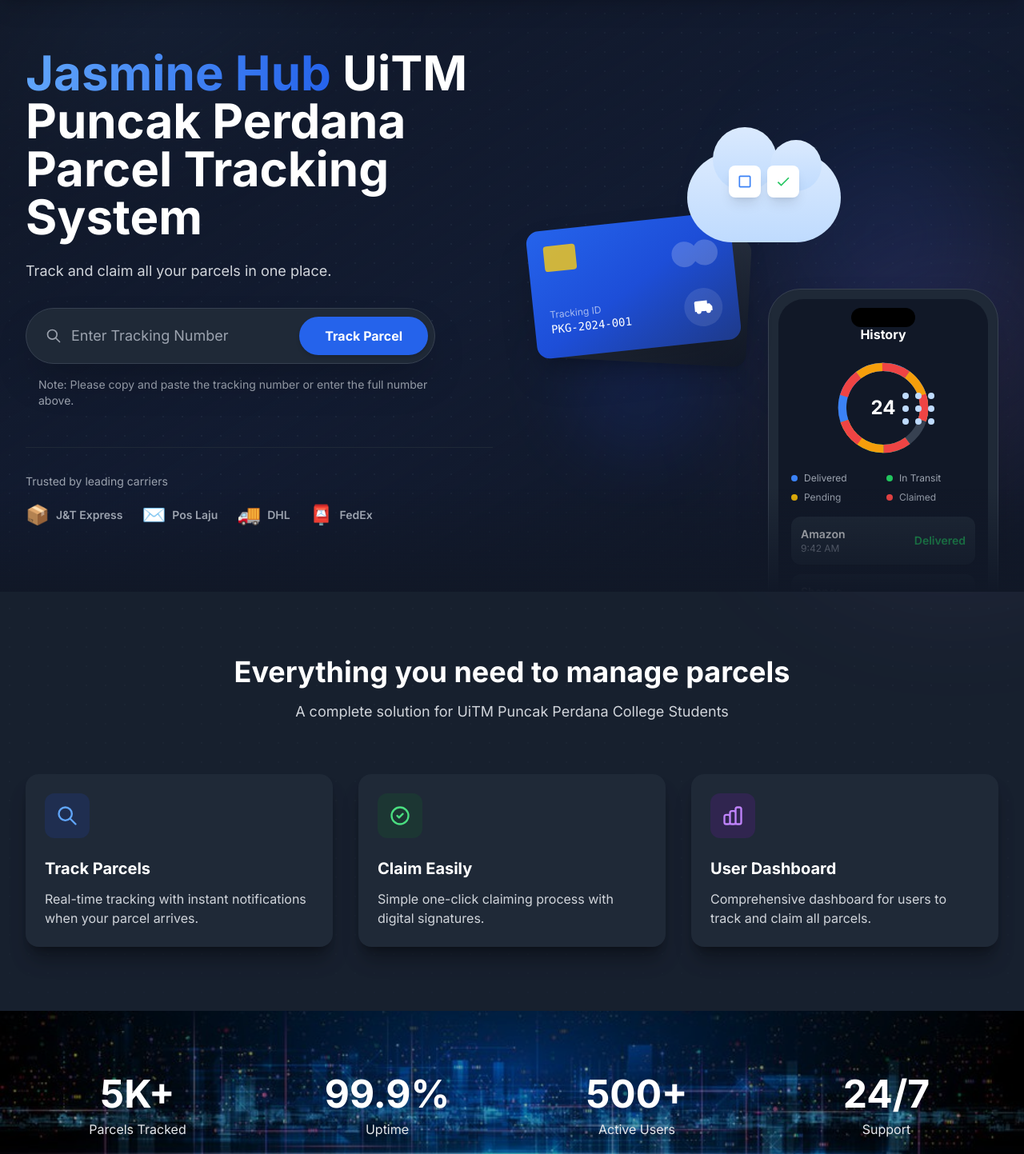
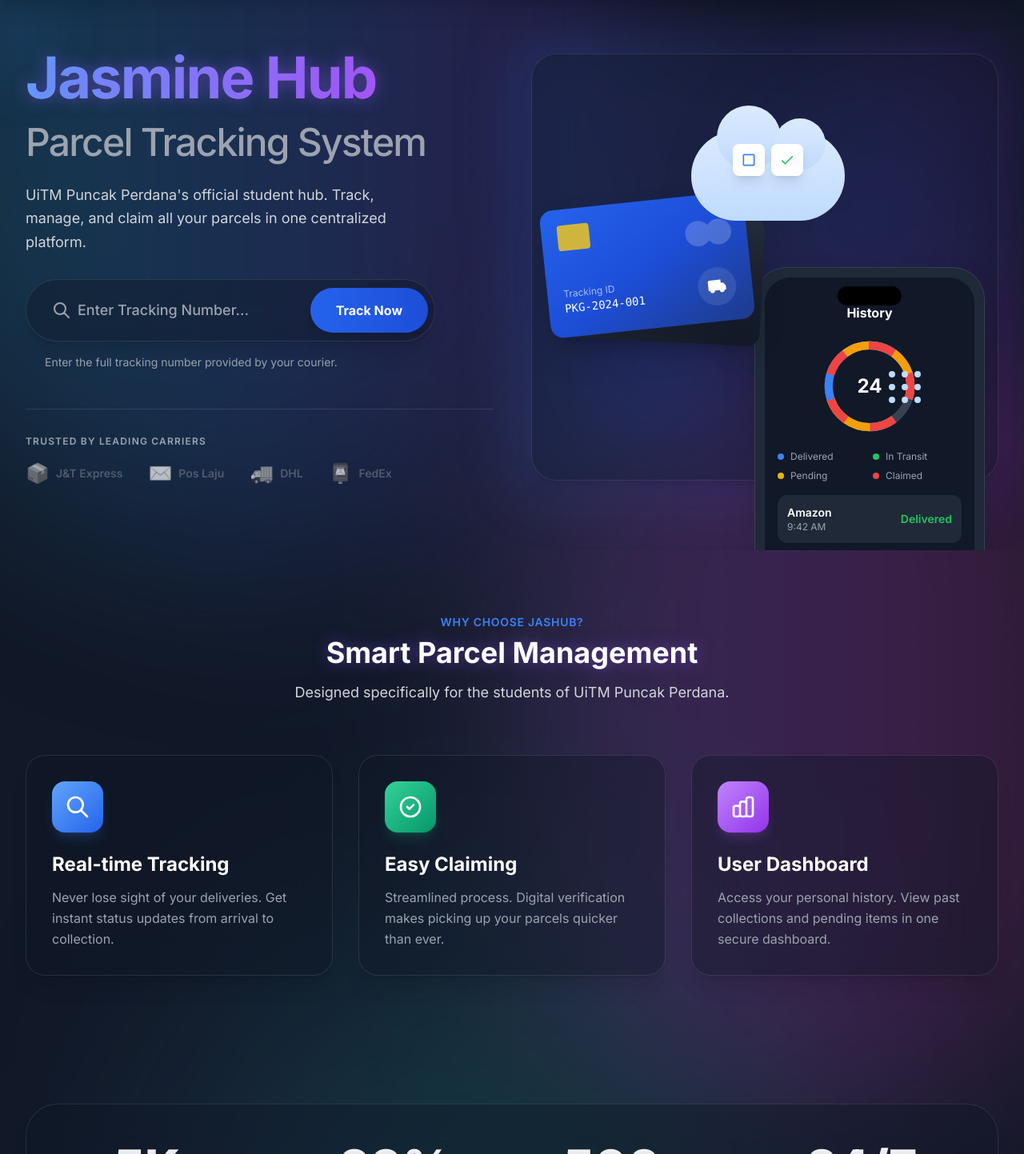
Before and after one commit to mohdnajmi639/parcelsystem, a React (Create React App) app in the folder frontend/: page / in a window 1280 px wide. Shown: the part 67-1510 px from the top of the page at 80% size. Built offline with nearby package versions, Linux system fonts and the light colour scheme.

Commit message:
fix manage user and change UI design

```diff
--- a/frontend/src/components/PublicLayout.js
+++ b/frontend/src/components/PublicLayout.js
@@ -10,11 +10,14 @@ const PublicLayout = () => {
     return (
         <div className="min-h-screen bg-gray-50 dark:bg-gray-900 relative overflow-hidden transition-colors duration-300">
             {/* Background Decorations */}
-            <div className="absolute inset-0 z-0 pointer-events-none">
-                <div className="absolute inset-0 bg-dot-pattern text-gray-300 dark:text-gray-800 opacity-80"></div>
-                {/* Gradient Blobs */}
-                <div className="absolute top-[-20%] left-[-10%] w-[500px] h-[500px] bg-primary-400/30 rounded-full blur-[100px] mix-blend-multiply dark:mix-blend-screen opacity-90 animate-blob"></div>
-                <div className="absolute top-[20%] right-[-10%] w-[400px] h-[400px] bg-purple-400/30 rounded-full blur-[100px] mix-blend-multiply dark:mix-blend-screen opacity-90 animate-blob animation-delay-2000"></div>
+            {/* Background Decorations - Aurora Effect */}
+            <div className="absolute inset-0 z-0 pointer-events-none overflow-hidden">
+                <div className="absolute inset-0 bg-dot-pattern text-slate-300 dark:text-slate-800/30 opacity-50"></div>
+
+                {/* Aurora Beams */}
+                <div className="absolute -top-[30%] -left-[10%] w-[70%] h-[70%] rounded-full bg-gradient-to-r from-cyan-400/20 via-blue-500/20 to-purple-600/20 blur-[130px] animate-blob mix-blend-screen"></div>
+                <div className="absolute top-[20%] -right-[10%] w-[60%] h-[60%] rounded-full bg-gradient-to-r from-purple-400/20 via-fuchsia-500/20 to-pink-600/20 blur-[130px] animate-blob animation-delay-2000 mix-blend-screen"></div>
+                <div className="absolute -bottom-[20%] left-[20%] w-[50%] h-[50%] rounded-full bg-gradient-to-r from-blue-400/20 via-teal-500/20 to-emerald-600/20 blur-[130px] animate-blob animation-delay-4000 mix-blend-screen"></div>
             </div>
 
             {/* Content */}
--- a/frontend/src/index.css
+++ b/frontend/src/index.css
@@ -41,7 +41,11 @@
   }
 
   .glass {
-    @apply bg-white/70 backdrop-blur-lg border border-white/20 shadow-xl dark:bg-gray-800/70 dark:border-gray-700/30;
+    @apply bg-white/10 backdrop-blur-xl border border-white/20 shadow-xl dark:bg-gray-900/40 dark:border-white/10;
+  }
+
+  .text-glow {
+    text-shadow: 0 0 20px rgba(139, 92, 246, 0.5);
   }
 
   /* Dot Grid Pattern */
--- a/frontend/src/pages/ContactPage.js
+++ b/frontend/src/pages/ContactPage.js
@@ -57,7 +57,7 @@ const ContactPage = () => {
     };
 
     return (
-        <div className="min-h-screen pt-20">
+        <div className="min-h-screen pt-16">
             <div className="relative text-white py-16 px-4 mb-12 overflow-hidden">
                 {/* Background Image */}
                 <div
--- a/frontend/src/pages/FAQPage.js
+++ b/frontend/src/pages/FAQPage.js
@@ -35,7 +35,7 @@ const FAQPage = () => {
     };
 
     return (
-        <div className="min-h-screen pt-20">
+        <div className="min-h-screen pt-16">
             <div className="relative text-white py-16 px-4 mb-12 overflow-hidden">
                 {/* Background Image */}
                 <div
--- a/frontend/src/pages/HomePage.js
+++ b/frontend/src/pages/HomePage.js
@@ -151,26 +151,28 @@ const HomePage = () => {
             )}
             {/* Hero Section */}
             <section className="relative pt-32 pb-20 px-4 sm:px-6 lg:px-8 overflow-hidden">
-                {/* Background Gradient */}
-                <div className="absolute inset-0 bg-gradient-to-br from-white via-primary-50/30 to-white dark:from-gray-900 dark:via-primary-900/10 dark:to-gray-900"></div>
-
                 <div className="max-w-7xl mx-auto relative">
                     <div className="grid lg:grid-cols-2 gap-12 items-center">
                         {/* Left Content */}
-                        <div className="z-10">
-                            <h1 className="text-4xl sm:text-5xl lg:text-6xl font-bold text-gray-900 dark:text-white leading-tight mb-6">
-                                <span className="text-gradient">Jasmine Hub</span> UiTM Puncak Perdana Parcel Tracking System
+                        <div className="z-10 relative">
+                            <div className="absolute -top-20 -left-20 w-32 h-32 bg-primary-500/10 rounded-full blur-2xl animate-pulse"></div>
+
+                            <h1 className="text-5xl sm:text-6xl lg:text-7xl font-bold text-gray-900 dark:text-white leading-tight mb-6 tracking-tight">
+                                <span className="text-transparent bg-clip-text bg-gradient-to-r from-primary-400 to-purple-500 text-glow">Jasmine Hub</span>
+                                <br />
+                                <span className="text-3xl sm:text-4xl lg:text-5xl font-medium text-gray-400">Parcel Tracking System</span>
                             </h1>
 
-                            <p className="text-lg text-gray-600 dark:text-gray-300 mb-8 max-w-lg">
-                                Track and claim all your parcels in one place.
+                            <p className="text-lg text-gray-600 dark:text-gray-300 mb-8 max-w-lg leading-relaxed">
+                                UiTM Puncak Perdana's official student hub. Track, manage, and claim all your parcels in one centralized platform.
                             </p>
 
                             <div className="w-full max-w-lg mb-12">
-                                <form onSubmit={handleTrack} className="flex items-center p-2 bg-white dark:bg-gray-800 rounded-full shadow-2xl border border-gray-100 dark:border-gray-700 relative z-20 transition-all hover:shadow-3xl focus-within:ring-4 focus-within:ring-primary-100 dark:focus-within:ring-primary-900/30">
+                                <div className="glass p-2 rounded-full shadow-2xl relative z-20 transition-all duration-300 hover:shadow-primary-500/20 group">
+                                    <form onSubmit={handleTrack} className="flex items-center">
                                         <div className="flex-1 relative">
-                                        <div className="absolute inset-y-0 left-0 pl-4 flex items-center pointer-events-none">
-                                            <svg className="h-5 w-5 text-gray-400" fill="none" stroke="currentColor" viewBox="0 0 24 24">
+                                            <div className="absolute inset-y-0 left-0 pl-6 flex items-center pointer-events-none">
+                                                <svg className="h-6 w-6 text-gray-400 group-focus-within:text-primary-500 transition-colors" fill="none" stroke="currentColor" viewBox="0 0 24 24">
                                                     <path strokeLinecap="round" strokeLinejoin="round" strokeWidth={2} d="M21 21l-6-6m2-5a7 7 0 11-14 0 7 7 0 0114 0z" />
                                                 </svg>
                                             </div>
@@ -178,39 +180,43 @@ const HomePage = () => {
                                                 type="text"
                                                 value={trackingNumber}
                                                 onChange={(e) => setTrackingNumber(e.target.value)}
-                                            className="w-full pl-12 pr-4 py-3 bg-transparent border-none focus:ring-0 text-gray-900 dark:text-white placeholder-gray-500 dark:placeholder-gray-400 text-lg outline-none"
-                                            placeholder="Enter Tracking Number"
+                                                className="w-full pl-14 pr-4 py-4 bg-transparent border-none focus:ring-0 text-gray-900 dark:text-white placeholder-gray-500 dark:placeholder-gray-400 text-lg outline-none font-medium"
+                                                placeholder="Enter Tracking Number..."
                                             />
                                         </div>
                                         <button
                                             type="submit"
                                             disabled={loading}
-                                        className="bg-primary-600 hover:bg-primary-700 text-white font-bold py-3 px-8 rounded-full transition duration-200 shadow-md whitespace-nowrap disabled:opacity-70 disabled:cursor-not-allowed"
+                                            className="bg-gradient-to-r from-primary-600 to-primary-700 hover:from-primary-500 hover:to-primary-600 text-white font-bold py-4 px-8 rounded-full transition-all duration-200 shadow-lg hover:shadow-primary-500/30 whitespace-nowrap disabled:opacity-70 disabled:cursor-not-allowed transform active:scale-95"
                                         >
-                                        {loading ? 'Searching...' : 'Track Parcel'}
+                                            {loading ? 'Searching...' : 'Track Now'}
                                         </button>
                                     </form>
-                                <div className="mt-4 flex flex-col pl-4 pr-2">
+                                </div>
+                                <div className="mt-4 flex flex-col pl-6 pr-2">
                                     {error ? (
-                                        <p className="text-red-500 font-medium animate-pulse">{error}</p>
+                                        <p className="text-red-500 font-medium animate-pulse flex items-center">
+                                            <svg className="w-4 h-4 mr-2" fill="none" stroke="currentColor" viewBox="0 0 24 24"><path strokeLinecap="round" strokeLinejoin="round" strokeWidth={2} d="M12 8v4m0 4h.01M21 12a9 9 0 11-18 0 9 9 0 0118 0z" /></svg>
+                                            {error}
+                                        </p>
                                     ) : (
                                         <p className="text-gray-500 dark:text-gray-400 text-sm">
-                                            Note: Please copy and paste the tracking number or enter the full number above.
+                                            Enter the full tracking number provided by your courier.
                                         </p>
                                     )}
                                 </div>
                             </div>
 
                             {/* Trusted By Section */}
-                            <div className="pt-8 border-t border-gray-100 dark:border-gray-800">
-                                <p className="text-sm text-gray-500 dark:text-gray-400 mb-4">Trusted by leading carriers</p>
-                                <div className="flex flex-wrap items-center gap-6">
+                            <div className="pt-8 border-t border-gray-200/50 dark:border-white/10">
+                                <p className="text-xs font-semibold text-gray-500 dark:text-gray-400 mb-4 uppercase tracking-widest">Trusted by leading carriers</p>
+                                <div className="flex flex-wrap items-center gap-8 opacity-70 hover:opacity-100 transition-opacity duration-300">
                                     {partners.map((partner, index) => (
                                         <div
                                             key={index}
-                                            className="flex items-center space-x-2 text-gray-400 hover:text-gray-600 dark:hover:text-gray-300 transition-colors"
+                                            className="flex items-center space-x-2 text-gray-400 dark:text-gray-500 hover:text-primary-500 dark:hover:text-primary-400 transition-colors cursor-default"
                                         >
-                                            <span className="text-2xl">{partner.icon}</span>
+                                            <span className="text-2xl filter grayscale hover:grayscale-0 transition-all">{partner.icon}</span>
                                             <span className="font-semibold text-sm">{partner.name}</span>
                                         </div>
                                     ))}
@@ -219,65 +225,66 @@ const HomePage = () => {
                         </div>
 
                         {/* Right Graphics */}
-                        <div className="hidden lg:block">
+                        <div className="hidden lg:block relative">
+                            <div className="absolute -inset-4 bg-gradient-to-r from-primary-500 to-purple-600 rounded-[2rem] blur-2xl opacity-20 animate-pulse"></div>
+                            <div className="relative glass rounded-[2rem] p-4 border border-white/20">
                                 <HeroGraphics />
                             </div>
                         </div>
                     </div>
-
-                {/* Decorative Elements */}
-                <div className="absolute bottom-0 left-0 right-0 h-32 bg-gradient-to-t from-white to-transparent dark:from-gray-900"></div>
+                </div>
             </section>
 
-            {/* Features Preview Section */}
-            <section className="py-20 px-4 sm:px-6 lg:px-8 bg-gray-50 dark:bg-gray-800/50">
+            {/* Features Preview Section - Bento Grid */}
+            <section className="py-20 px-4 sm:px-6 lg:px-8 relative">
                 <div className="max-w-7xl mx-auto">
-                    <div className="text-center mb-16">
-                        <h2 className="text-3xl sm:text-4xl font-bold text-gray-900 dark:text-white mb-4">
-                            Everything you need to manage parcels
+                    <div className="text-center mb-16 relative z-10">
+                        <span className="text-primary-500 font-semibold tracking-wider uppercase text-sm mb-2 block">Why Choose JasHub?</span>
+                        <h2 className="text-4xl font-bold text-gray-900 dark:text-white mb-4 text-glow">
+                            Smart Parcel Management
                         </h2>
                         <p className="text-lg text-gray-600 dark:text-gray-300 max-w-2xl mx-auto">
-                            A complete solution for UiTM Puncak Perdana College Students
+                            Designed specifically for the students of UiTM Puncak Perdana.
                         </p>
                     </div>
 
                     <div className="grid md:grid-cols-3 gap-8">
                         {/* Feature 1 */}
-                        <div className="card group hover:-translate-y-2">
-                            <div className="w-14 h-14 bg-primary-100 dark:bg-primary-900/30 rounded-xl flex items-center justify-center mb-6 group-hover:bg-primary-500 transition-colors">
-                                <svg className="w-7 h-7 text-primary-500 dark:text-primary-400 group-hover:text-white transition-colors" fill="none" stroke="currentColor" viewBox="0 0 24 24">
+                        <div className="glass p-8 rounded-3xl hover:-translate-y-2 transition-transform duration-300 group">
+                            <div className="w-16 h-16 bg-gradient-to-br from-primary-400 to-primary-600 rounded-2xl flex items-center justify-center mb-6 shadow-lg shadow-primary-500/20 group-hover:scale-110 transition-transform">
+                                <svg className="w-8 h-8 text-white" fill="none" stroke="currentColor" viewBox="0 0 24 24">
                                     <path strokeLinecap="round" strokeLinejoin="round" strokeWidth={2} d="M21 21l-6-6m2-5a7 7 0 11-14 0 7 7 0 0114 0z" />
                                 </svg>
                             </div>
-                            <h3 className="text-xl font-bold text-gray-900 dark:text-white mb-3">Track Parcels</h3>
-                            <p className="text-gray-600 dark:text-gray-300">
-                                Real-time tracking with instant notifications when your parcel arrives.
+                            <h3 className="text-2xl font-bold text-gray-900 dark:text-white mb-3">Real-time Tracking</h3>
+                            <p className="text-gray-600 dark:text-gray-400 leading-relaxed">
+                                Never lose sight of your deliveries. Get instant status updates from arrival to collection.
                             </p>
                         </div>
 
                         {/* Feature 2 */}
-                        <div className="card group hover:-translate-y-2">
-                            <div className="w-14 h-14 bg-green-100 dark:bg-green-900/30 rounded-xl flex items-center justify-center mb-6 group-hover:bg-green-500 transition-colors">
-                                <svg className="w-7 h-7 text-green-500 dark:text-green-400 group-hover:text-white transition-colors" fill="none" stroke="currentColor" viewBox="0 0 24 24">
+                        <div className="glass p-8 rounded-3xl hover:-translate-y-2 transition-transform duration-300 group">
+                            <div className="w-16 h-16 bg-gradient-to-br from-emerald-400 to-emerald-600 rounded-2xl flex items-center justify-center mb-6 shadow-lg shadow-emerald-500/20 group-hover:scale-110 transition-transform">
+                                <svg className="w-8 h-8 text-white" fill="none" stroke="currentColor" viewBox="0 0 24 24">
                                     <path strokeLinecap="round" strokeLinejoin="round" strokeWidth={2} d="M9 12l2 2 4-4m6 2a9 9 0 11-18 0 9 9 0 0118 0z" />
                                 </svg>
                             </div>
-                            <h3 className="text-xl font-bold text-gray-900 dark:text-white mb-3">Claim Easily</h3>
-                            <p className="text-gray-600 dark:text-gray-300">
-                                Simple one-click claiming process with digital signatures.
+                            <h3 className="text-2xl font-bold text-gray-900 dark:text-white mb-3">Easy Claiming</h3>
+                            <p className="text-gray-600 dark:text-gray-400 leading-relaxed">
+                                Streamlined process. Digital verification makes picking up your parcels quicker than ever.
                             </p>
                         </div>
 
                         {/* Feature 3 */}
-                        <div className="card group hover:-translate-y-2">
-                            <div className="w-14 h-14 bg-purple-100 dark:bg-purple-900/30 rounded-xl flex items-center justify-center mb-6 group-hover:bg-purple-500 transition-colors">
-                                <svg className="w-7 h-7 text-purple-500 dark:text-purple-400 group-hover:text-white transition-colors" fill="none" stroke="currentColor" viewBox="0 0 24 24">
+                        <div className="glass p-8 rounded-3xl hover:-translate-y-2 transition-transform duration-300 group">
+                            <div className="w-16 h-16 bg-gradient-to-br from-purple-400 to-purple-600 rounded-2xl flex items-center justify-center mb-6 shadow-lg shadow-purple-500/20 group-hover:scale-110 transition-transform">
+                                <svg className="w-8 h-8 text-white" fill="none" stroke="currentColor" viewBox="0 0 24 24">
                                     <path strokeLinecap="round" strokeLinejoin="round" strokeWidth={2} d="M9 19v-6a2 2 0 00-2-2H5a2 2 0 00-2 2v6a2 2 0 002 2h2a2 2 0 002-2zm0 0V9a2 2 0 012-2h2a2 2 0 012 2v10m-6 0a2 2 0 002 2h2a2 2 0 002-2m0 0V5a2 2 0 012-2h2a2 2 0 012 2v14a2 2 0 01-2 2h-2a2 2 0 01-2-2z" />
                                 </svg>
                             </div>
-                            <h3 className="text-xl font-bold text-gray-900 dark:text-white mb-3">User Dashboard</h3>
-                            <p className="text-gray-600 dark:text-gray-300">
-                                Comprehensive dashboard for users to track and claim all parcels.
+                            <h3 className="text-2xl font-bold text-gray-900 dark:text-white mb-3">User Dashboard</h3>
+                            <p className="text-gray-600 dark:text-gray-400 leading-relaxed">
+                                Access your personal history. View past collections and pending items in one secure dashboard.
                             </p>
                         </div>
                     </div>
@@ -285,31 +292,26 @@ const HomePage = () => {
             </section>
 
             {/* Stats Section */}
-            <section className="relative py-20 px-4 sm:px-6 lg:px-8 overflow-hidden">
-                {/* Background Image */}
-                <div
-                    className="absolute inset-0 bg-cover bg-center"
-                    style={{ backgroundImage: "url('/images/banner/home.jpg')" }}
-                />
-                {/* Overlay for better text readability */}
-                <div className="absolute inset-0 bg-black/30" />
+            <section className="relative py-20 px-4 sm:px-6 lg:px-8">
                 <div className="max-w-7xl mx-auto relative z-10">
-                    <div className="grid sm:grid-cols-2 lg:grid-cols-4 gap-8 text-center">
-                        <div>
-                            <p className="text-4xl sm:text-5xl font-bold text-white mb-2">5K+</p>
-                            <p className="text-gray-200">Parcels Tracked</p>
+                    <div className="glass rounded-[2.5rem] p-12 border border-white/10 bg-gray-900/50 backdrop-blur-md">
+                        <div className="grid sm:grid-cols-2 lg:grid-cols-4 gap-12 text-center">
+                            <div className="group">
+                                <p className="text-5xl sm:text-6xl font-black text-transparent bg-clip-text bg-gradient-to-b from-white to-gray-400 mb-2 group-hover:scale-110 transition-transform duration-300">5K+</p>
+                                <p className="text-primary-400 font-medium tracking-wide uppercase text-sm">Parcels Tracked</p>
                             </div>
-                        <div>
-                            <p className="text-4xl sm:text-5xl font-bold text-white mb-2">99.9%</p>
-                            <p className="text-gray-200">Uptime</p>
+                            <div className="group">
+                                <p className="text-5xl sm:text-6xl font-black text-transparent bg-clip-text bg-gradient-to-b from-white to-gray-400 mb-2 group-hover:scale-110 transition-transform duration-300">99%</p>
+                                <p className="text-emerald-400 font-medium tracking-wide uppercase text-sm">Satisfaction Rate</p>
                             </div>
-                        <div>
-                            <p className="text-4xl sm:text-5xl font-bold text-white mb-2">500+</p>
-                            <p className="text-gray-200">Active Users</p>
+                            <div className="group">
+                                <p className="text-5xl sm:text-6xl font-black text-transparent bg-clip-text bg-gradient-to-b from-white to-gray-400 mb-2 group-hover:scale-110 transition-transform duration-300">500+</p>
+                                <p className="text-blue-400 font-medium tracking-wide uppercase text-sm">Active Students</p>
                             </div>
-                        <div>
-                            <p className="text-4xl sm:text-5xl font-bold text-white mb-2">24/7</p>
-                            <p className="text-gray-200">Support</p>
+                            <div className="group">
+                                <p className="text-5xl sm:text-6xl font-black text-transparent bg-clip-text bg-gradient-to-b from-white to-gray-400 mb-2 group-hover:scale-110 transition-transform duration-300">24/7</p>
+                                <p className="text-purple-400 font-medium tracking-wide uppercase text-sm">System Uptime</p>
+                            </div>
                         </div>
                     </div>
                 </div>
```
Also changed, not shown: frontend/src/components/AdminLayout.js (+9 -6 lines), frontend/src/pages/admin/Dashboard.js (+100 -54 lines), frontend/src/pages/admin/ManageUsers.js (+105 -91 lines). Lines whose indentation alone changed are shown as unchanged.
